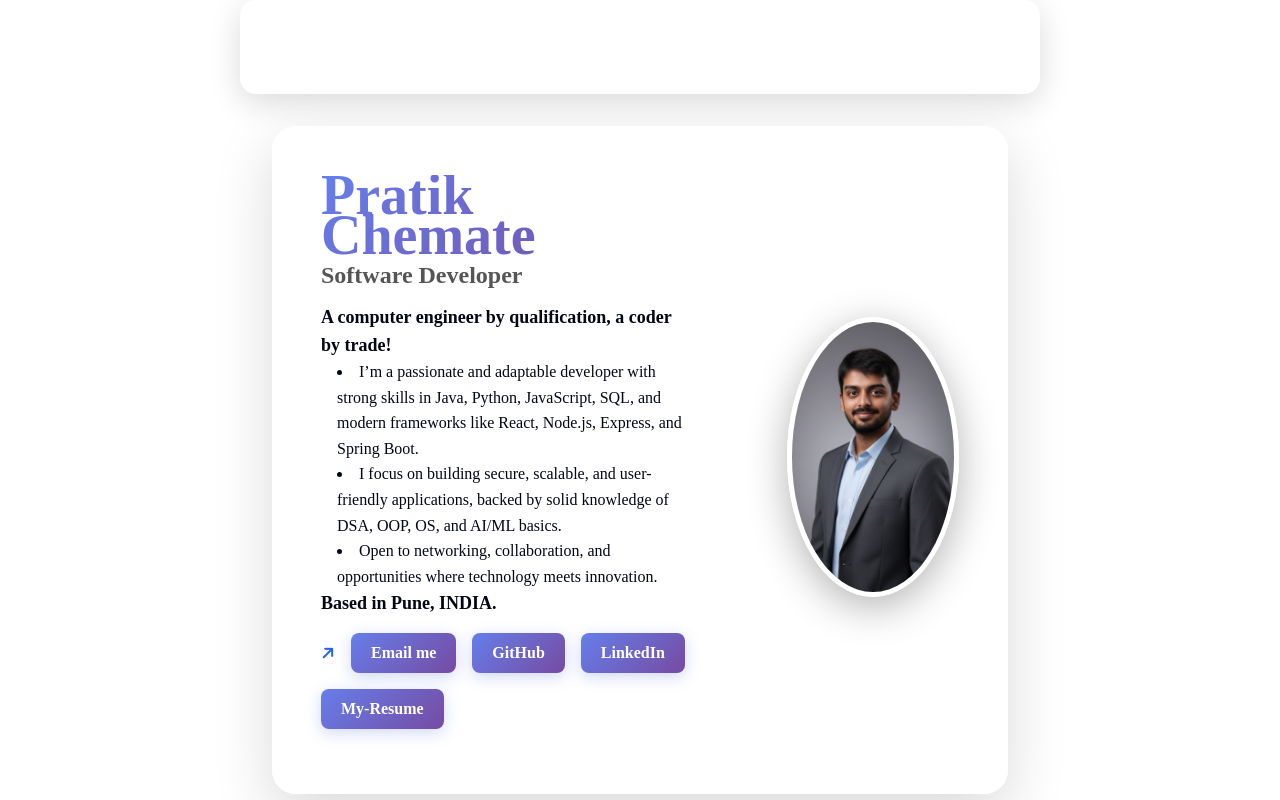
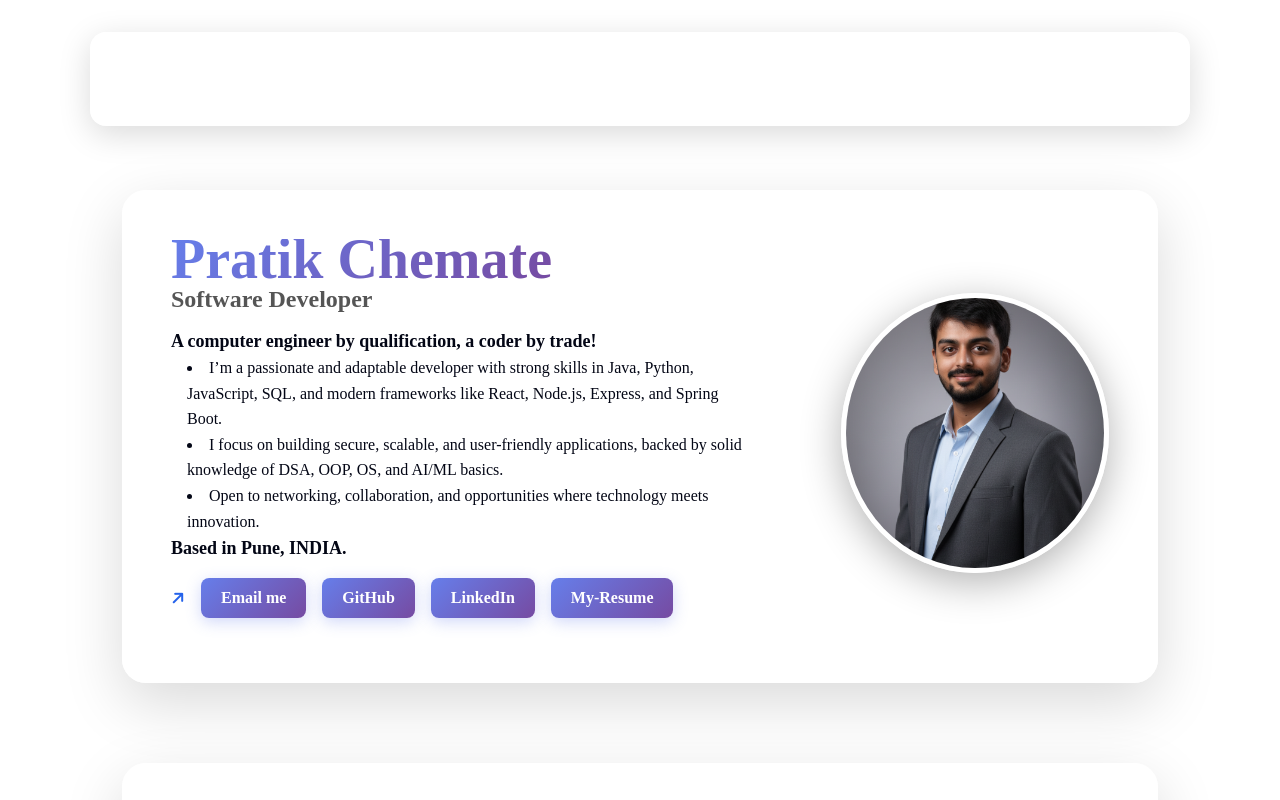
Before and after one commit to pratikchemate/portfolio1, a React (Vite) app: page / in a window 1280 px wide. Shown: the top 800 px of the page. Built offline with nearby package versions, Linux system fonts and the light colour scheme; a web font is replaced by a local one.

Commit message:
Updated index.css

```diff
--- a/src/index.css
+++ b/src/index.css
@@ -4,47 +4,8 @@ body {
   flex-direction: column;
 }
 
-header,
-footer,
-main {
-  max-width: 800px;
-  width: 100%;
-  margin: 0 auto;
-  padding: 2rem;
-}
 html {
   transition: background-color 0.3s ease, color 0.3s ease;
-}
-
-header {
-  display: flex;
-  align-items: center;
-  justify-content: space-between;
-  gap: 1rem;
-}
-nav {
-  display: flex;
-  /* flex-direction: column; */
-  align-items: center;
-  gap: 1rem;
-  /* position: fixed; */
-}
-nav i {
-  font-size: 1.5rem;
-}
-main,
-section {
-  display: flex;
-  flex-direction: column;
-  clear: both;
-}
-
-main {
-  gap: 4rem;
-}
-
-section {
-  gap: 1rem;
 }
 
 .intro-header p {
```
